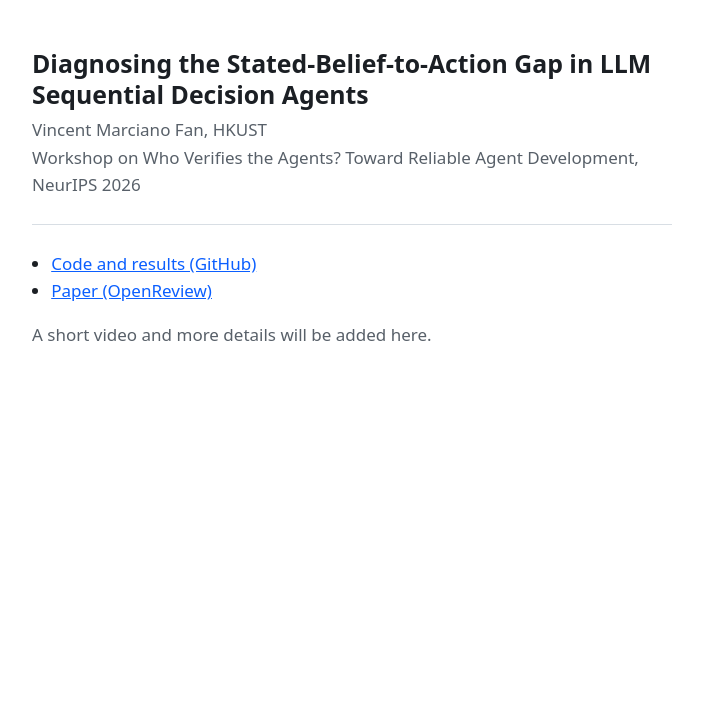
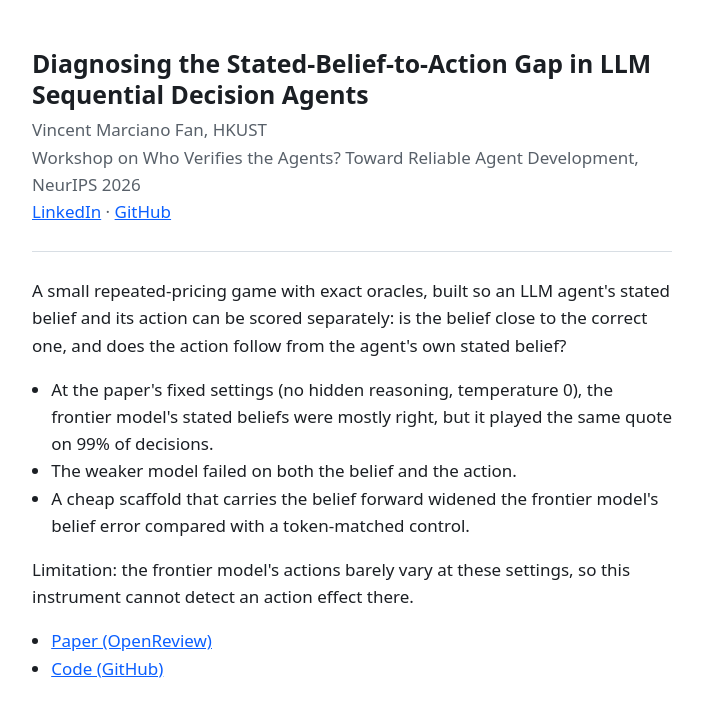
Before and after one commit to vmfan/akrasia-poster, a plain HTML site: page index.html in a window 1280 px wide. Shown: the whole page, without its empty margins (288-991 px from the left). Drawn offline with Linux system fonts and the light colour scheme.

Commit message:
Replace placeholder with summary, contact links and paper link
Co-Authored-By: Claude Sonnet 5.5 <noreply@anthropic.com>

```diff
--- a/index.html
+++ b/index.html
@@ -23,12 +23,19 @@
 <body>
   <h1>Diagnosing the Stated-Belief-to-Action Gap in LLM Sequential Decision Agents</h1>
   <p class="meta">Vincent Marciano Fan, HKUST<br>
-  Workshop on Who Verifies the Agents? Toward Reliable Agent Development, NeurIPS 2026</p>
+  Workshop on Who Verifies the Agents? Toward Reliable Agent Development, NeurIPS 2026<br>
+  <a href="https://www.linkedin.com/in/vincent-marciano/">LinkedIn</a> &middot; <a href="https://github.com/vmfan">GitHub</a></p>
   <hr>
+  <p>A small repeated-pricing game with exact oracles, built so an LLM agent's stated belief and its action can be scored separately: is the belief close to the correct one, and does the action follow from the agent's own stated belief?</p>
   <ul>
-    <li><a href="https://github.com/vmfan/akrasia">Code and results (GitHub)</a></li>
+    <li>At the paper's fixed settings (no hidden reasoning, temperature 0), the frontier model's stated beliefs were mostly right, but it played the same quote on 99% of decisions.</li>
+    <li>The weaker model failed on both the belief and the action.</li>
+    <li>A cheap scaffold that carries the belief forward widened the frontier model's belief error compared with a token-matched control.</li>
+  </ul>
+  <p>Limitation: the frontier model's actions barely vary at these settings, so this instrument cannot detect an action effect there.</p>
+  <ul>
     <li><a href="https://openreview.net/forum?id=SwV66LGUSY">Paper (OpenReview)</a></li>
+    <li><a href="https://github.com/vmfan/akrasia">Code (GitHub)</a></li>
   </ul>
-  <p class="soon">A short video and more details will be added here.</p>
 </body>
 </html>
```
